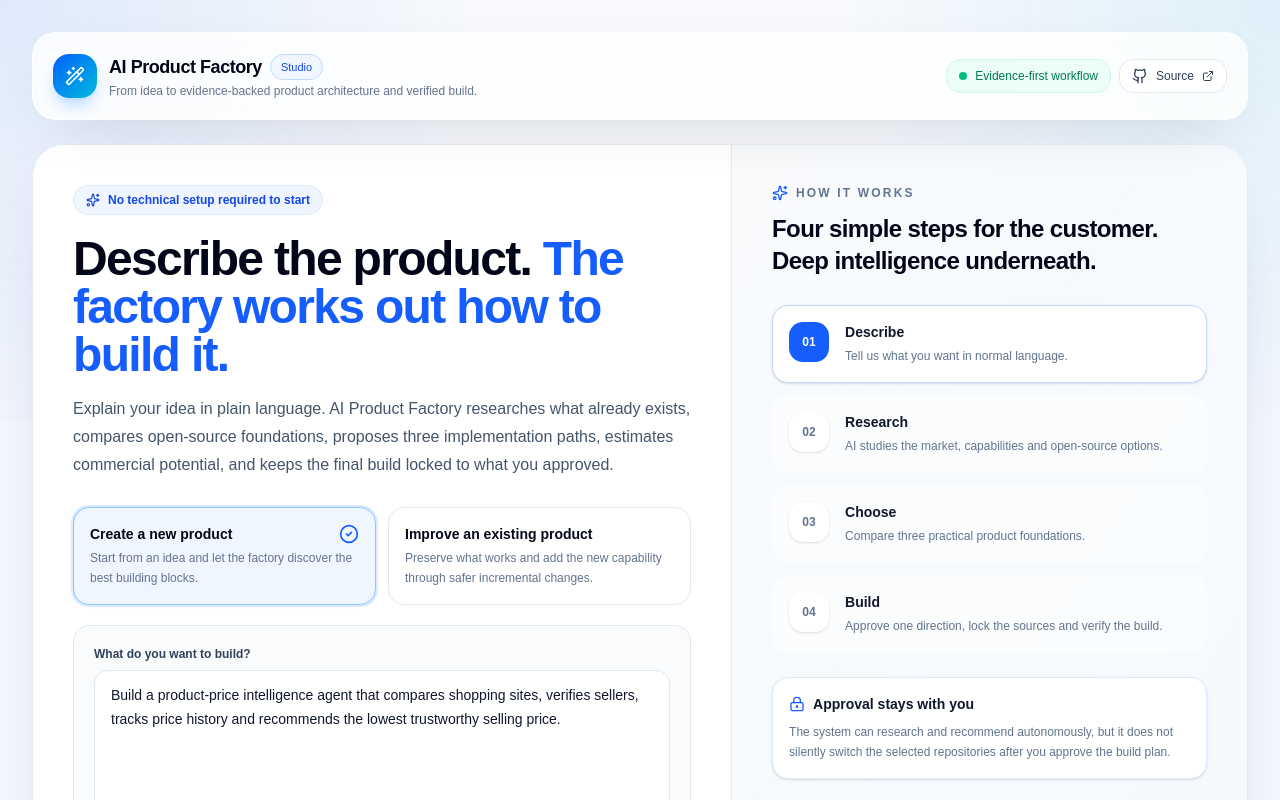
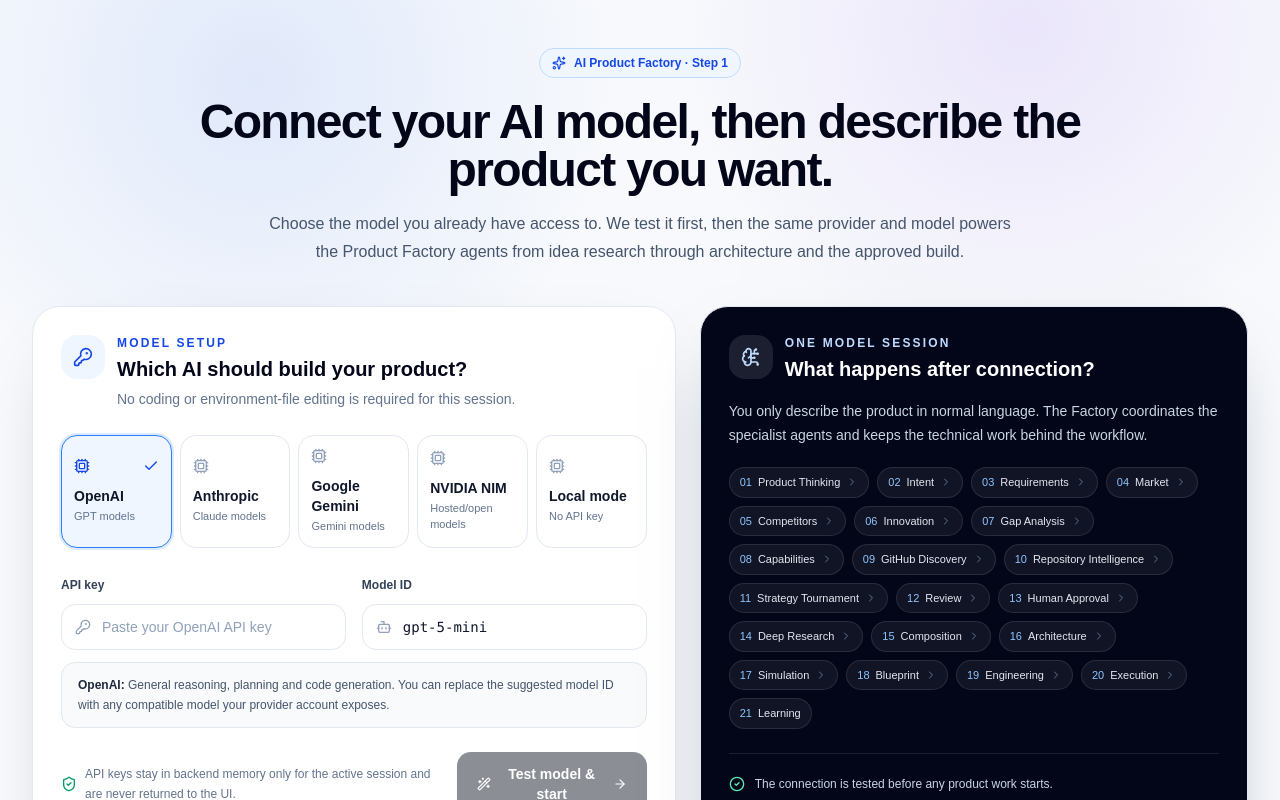
Before and after one commit to logeshv586-code/AIproductfactory, a Next.js app: page /studio in a window 1280 px wide. Shown: the top 800 px of the page. Built offline with nearby package versions, Linux system fonts and the light colour scheme.

Commit message:
feat: launch studio through runtime model setup

```diff
--- a/src/app/studio/page.tsx
+++ b/src/app/studio/page.tsx
@@ -1,5 +1,5 @@
-import FactoryStudioV9 from '@/components/factory/FactoryStudioV9'
+import FactoryStudioRuntime from '@/components/factory/FactoryStudioRuntime'
 
 export default function StudioPage() {
-  return <FactoryStudioV9 />
+  return <FactoryStudioRuntime />
 }
```
